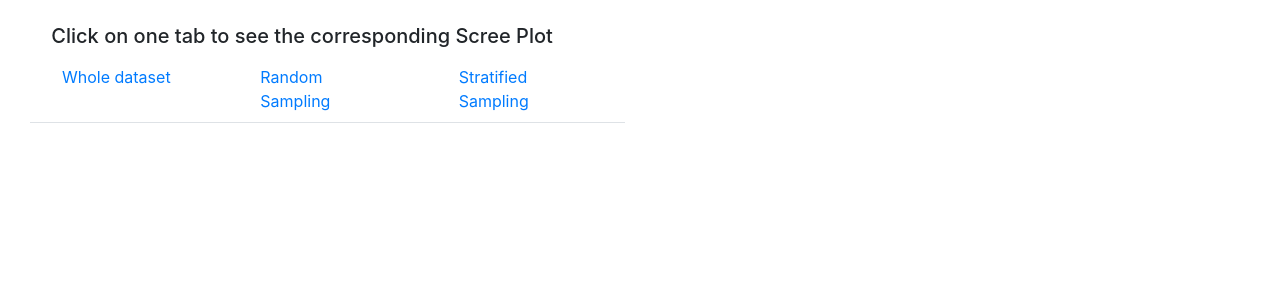
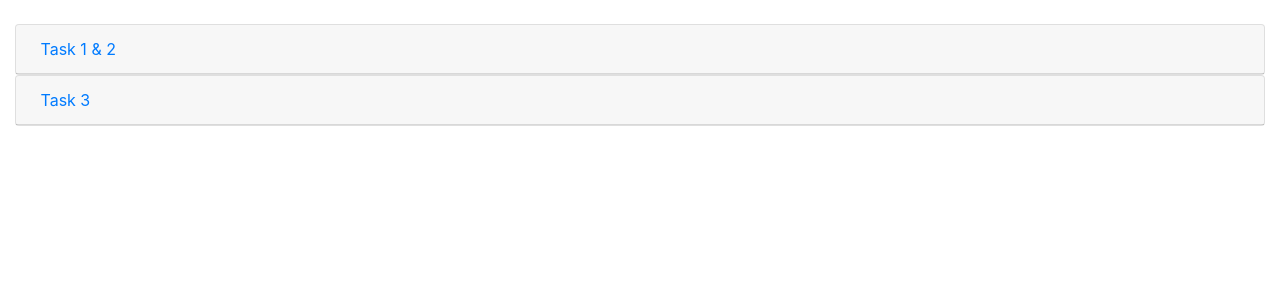
Before and after one commit to adityagaikwad/Visualization-Projects, a Flask app: page / in a window 1280 px wide. Shown: the top 300 px of the page. Run offline with Flask 2, Linux system fonts and the light colour scheme; some libraries are stand-ins or nearby versions.

Commit message:
finally working

```diff
--- a/Assignment 2/app.py
+++ b/Assignment 2/app.py
@@ -14,24 +14,35 @@ app = Flask(__name__)
 # Global variables initialization
 records = {}
 
-records["data_df"] = pd.read_csv("data/encoded_data.csv")
+data_df = pd.read_csv("data/encoded_data.csv")
 records["whole_dataset"] = []
 records["stratified_sample"] = []
 records["random_sample"] = []
-records["data_type"] = None
+
+records["data_loaded"] = False
+
+records["pca"] = {}
+records["pca"]["whole_dataset"] = None
+records["pca"]["stratified_sample"] = None
+records["pca"]["random_sample"] = None
+
+records["pca_loadings"] = {}
+records["pca_loadings"]["whole_dataset"] = None
+records["pca_loadings"]["stratified_sample"] = None
+records["pca_loadings"]["random_sample"] = None
 
 print("Whole dataset loaded into RAM")
-
 
 @app.route('/', methods = ["GET"])
 def index():
 
-    global records
+    # global records
 
-    if not records["data_type"]:
-        return render_template("index.html")
-    else:
-        return render_template("index.html", data = records[records["data_type"]])
+    # if not records["data_type"]:
+    return render_template("index.html")
+    # else:
+    #     return render_template("index.html", data = records[records["data_type"]], pca = records["pca"][records["data_type"]], \
+    #                                         pca_loadings = records["pca_loadings"][records["data_type"]])
     # if request.method == 'POST':
     #    query = request.form['query']
     #    print(query)
@@ -49,89 +60,101 @@ def index():
 #     else:
 #         return {"a": 2}
 
-@app.route('/api/<data_type>', methods = ["GET"])
-def generate_data(data_type):
+@app.route('/api/generate_data', methods = ["POST"])
+def generate_data():
 
     global records
 
     scaler = MinMaxScaler()
 
-    if data_type == "stratified":
+    if not records["data_loaded"]:
 
-        # if sample made already, don't run code again
-        if not records["stratified_sample"]:
-            print("First stratified call")
+        records["data_loaded"] = True
 
-            optimal_k = 7
+        """
+        Stratified sampling code
 
-            kmeanModel = KMeans(n_clusters=optimal_k, random_state=11)
-            kmeanModel.fit(records["data_df"])
+        """
+        print("First stratified call")
 
-            clusters = {i:[] for i in range(optimal_k)}
+        optimal_k = 7
 
-            cluster_labels = kmeanModel.labels_
+        kmeanModel = KMeans(n_clusters=optimal_k, random_state=11)
+        kmeanModel.fit(data_df)
 
-            for record, cluster_number in zip(records["data_df"].iterrows(), cluster_labels):
-                clusters[cluster_number].append(record[1])
+        clusters = {i:[] for i in range(optimal_k)}
 
-            percent = 0.25
-            stratified_sample = []
+        cluster_labels = kmeanModel.labels_
 
-            for cluster_number in clusters.keys():
-                stratified_sample.extend(sample(clusters[cluster_number], int(len(clusters[cluster_number]) * percent)))
+        for record, cluster_number in zip(data_df.iterrows(), cluster_labels):
+            clusters[cluster_number].append(record[1])
 
-            pca = PCA(n_components=15)
+        percent = 0.25
+        stratified_sample = []
 
-            pca.fit(scaler.fit_transform(stratified_sample))
+        for cluster_number in clusters.keys():
+            stratified_sample.extend(sample(clusters[cluster_number], int(len(clusters[cluster_number]) * percent)))
 
-            for feature, pca_variance, pca_variance_ratio in zip(list(range(pca.n_components_)), list(pca.explained_variance_),\
-                                                                 list(pca.explained_variance_ratio_)):
-                records["stratified_sample"].append({"feature":feature, "pca_variance":pca_variance, \
-                                                     "pca_variance_ratio":pca_variance_ratio})
+        pca = PCA(n_components=15)
 
-            # makes it easier to get 75% data variance
-            records["stratified_sample"] = sorted(records["stratified_sample"], key = lambda x: -x["pca_variance"])
+        pca.fit(scaler.fit_transform(stratified_sample))
 
-        records["data_type"] = "stratified_sample"
+        for feature, pca_variance, pca_variance_ratio in zip(list(range(pca.n_components_)), list(pca.explained_variance_),\
+                                                                list(pca.explained_variance_ratio_)):
+            records["stratified_sample"].append({"feature":feature, "pca_variance":pca_variance, \
+                                                    "pca_variance_ratio":pca_variance_ratio})
 
-    elif data_type == "random":
+        # makes it easier to get 75% data variance
+        records["stratified_sample"] = sorted(records["stratified_sample"], key = lambda x: -x["pca_variance"])
+        records["pca_loadings"]["stratified_sample"] = pd.DataFrame(data = pca.components_, columns = ["pca_" + str(i) for i in range(pca.n_components_)]).to_dict("records")
 
-        if not records["random_sample"]:
-            print("First random call")
-            random_sample = records["data_df"].sample(frac=0.25, random_state=11)
+    # if not records["random_sample"]:
 
-            pca = PCA(n_components=15)
+        """
+        Random sampling code
 
-            pca.fit(scaler.fit_transform(random_sample))
+        """
+        print("First random call")
+        random_sample = data_df.sample(frac=0.25, random_state=11)
 
-            for feature, pca_variance, pca_variance_ratio in zip(list(range(pca.n_components_)), list(pca.explained_variance_),\
-                                                        list(pca.explained_variance_ratio_)):
-                records["random_sample"].append({"feature":feature, "pca_variance":pca_variance, \
-                                                     "pca_variance_ratio":pca_variance_ratio})
+        pca = PCA(n_components=15)
 
-            # makes it easier to get 75% data variance
-            records["random_sample"] = sorted(records["random_sample"], key = lambda x: -x["pca_variance"])
+        pca.fit(scaler.fit_transform(random_sample))
 
-        records["data_type"] = "random_sample"
+        for feature, pca_variance, pca_variance_ratio in zip(list(range(pca.n_components_)), list(pca.explained_variance_),\
+                                                    list(pca.explained_variance_ratio_)):
+            records["random_sample"].append({"feature":feature, "pca_variance":pca_variance, \
+                                                    "pca_variance_ratio":pca_variance_ratio})
 
-    elif data_type == "whole":
+        # makes it easier to get 75% data variance
+        records["random_sample"] = sorted(records["random_sample"], key = lambda x: -x["pca_variance"])
+        records["pca_loadings"]["random_sample"] = pd.DataFrame(data = pca.components_, columns = ["pca_" + str(i) for i in range(pca.n_components_)]).to_dict("records")
+        # records["pca"]["whole_dataset"] = pca.fit_transform()
 
-        if not records["whole_dataset"]:
-            pca = PCA(n_components=15)
+    # if not records["whole_dataset"]:
 
-            pca.fit(scaler.fit_transform(records["data_df"]))
+        """
+        PCA for the whole dataset
 
-            for feature, pca_variance, pca_variance_ratio in zip(list(range(pca.n_components_)), list(pca.explained_variance_),\
-                                                        list(pca.explained_variance_ratio_)):
-                records["whole_dataset"].append({"feature":feature, "pca_variance":pca_variance, \
-                                                     "pca_variance_ratio":pca_variance_ratio})
+        """
+        pca = PCA(n_components=15)
 
-            # makes it easier to get 75% data variance
-            records["whole_dataset"] = sorted(records["whole_dataset"], key = lambda x: -x["pca_variance"])
+        pca.fit(scaler.fit_transform(data_df))
 
-        records["data_type"] = "whole_dataset"
+        for feature, pca_variance, pca_variance_ratio in zip(list(range(pca.n_components_)), list(pca.explained_variance_),\
+                                                    list(pca.explained_variance_ratio_)):
+            records["whole_dataset"].append({"feature":feature, "pca_variance":pca_variance, \
+                                                    "pca_variance_ratio":pca_variance_ratio})
 
-    return redirect(url_for('index'))
+        # makes it easier to get 75% data variance
+        records["whole_dataset"] = sorted(records["whole_dataset"], key = lambda x: -x["pca_variance"])
+
+        records["pca_loadings"]["whole_dataset"] = pd.DataFrame(data = pca.components_, columns = ["pca_" + str(i) for i in range(pca.n_components_)]).to_dict("records")
+        # records["pca"]["whole_dataset"] = pca.fit_transform()
+
+    return json.dumps(records)
+
+# def calculate_intrinsic_dimensionality(pca):
 
 
 if __name__ == '__main__':
--- a/Assignment 2/templates/index.html
+++ b/Assignment 2/templates/index.html
@@ -38,23 +38,29 @@
 
     <body>
         <div class="container-fluid">
-
-            <div id="task12">
-
             <br>
+            <div id="accordion">
+                <div class="card">
+                    <div class="card-header" id="task12">
+                        <a class="collapsed card-link" data-toggle="collapse" href="#collapseOne">
+                            <i class="fa fa-angle-down rotate-icon"></i> &nbsp;Task 1 & 2
+                        </a>
+                    </div>
+                    <div id="collapseOne" class="collapse" data-parent="#accordion">
+                        <div class="card-body">
                             <div class="col-md-6">
                                 <h5>
                                    &nbsp; &nbsp; Click on one tab to see the corresponding Scree Plot
                                 </h5>
                                 <ul class="nav nav-tabs">
                                     <li class="col-md-4">
-                            <a class="nav-link" href="api/whole">Whole dataset</a>
+                                        <a class="nav-link" href="#" id="t1_whole_dataset">Whole dataset</a>
                                     </li>
                                     <li class="col-md-4">
-                            <a class="nav-link" href="api/random">Random Sampling</a>
+                                        <a class="nav-link" href="#" id="t1_random_sample">Random Sampling</a>
                                     </li>
                                     <li class="col-md-4">
-                            <a class="nav-link" href="api/stratified">Stratified Sampling</a>
+                                        <a class="nav-link" href="#" id="t1_stratified_sample">Stratified Sampling</a>
                                     </li>
                                   </ul>
                             </div>
@@ -73,24 +79,119 @@
                             </div>
 
                         </div>
+                    </div>
+                </div>
+
+                <div class="card">
+                    <div class="card-header" id="task3">
+                        <a class="collapsed card-link" data-toggle="collapse" href="#collapseTwo">
+                            <i class="fa fa-angle-down rotate-icon"></i> &nbsp;Task 3
+                        </a>
+                    </div>
+                    <div id="collapseTwo" class="collapse">
+                        <div class="card-body">
+
+                            <div class="row" id="row2">
+
+                                <div class="col-md-4" id="r2c1">
+                                    Scatter1
+                                </div>
+
+                                <div class="col-md-4" id="r2c2">
+                                    Scatter2
+                                </div>
+
+                                <div class="col-md-4" id="r2c3">
+                                    Scatter3
+                                </div>
+
+
+                            </div>
+
+                        </div>
+                    </div>
+                </div>
+
+            </div>
+<!--
+            <div id="task12">
+
+                <br>
+
+            </div> -->
 
         </div>
 
         <script>
 
-            // get data from backend
-            var data = {{ data|safe }};
-            // console.log(data[0]);
+            // document.getElementById("task12").addEventListener("click", call_task1_api);
 
-            // // clear all previous graphs
-            // d3.selectAll("g").remove();
+            $('#accordion').on('show.bs.collapse', function () {
+            //on clicking the accordion menu
+                call_task1_api();
+            });
+
+            var full_data;
+
+            function call_task1_api() {
+                $.ajax({
+                    type:"POST",//or POST
+                    url:'/api/generate_data',
+                                    //  (or whatever your url is)
+                    // data:{data1:var1},
+                    //can send multipledata like {data1:var1,data2:var2,data3:var3
+                    //can use dataType:'text/html' or 'json' if response type expected
+                    success:function(responsedata){
+                        // process on data
+                        full_data = JSON.parse(responsedata);
+                        // console.log(full_data);
+
+                        // by default plot whole dataset
+                        plotGraph("whole_dataset");
+                    }
+                })
+            }
+
+            // add onclick for 3 nav bars and call graph function accordingly
+            document.getElementById("t1_whole_dataset").addEventListener("click", function() {
+                plotGraph("whole_dataset");
+            });
+
+            document.getElementById("t1_random_sample").addEventListener("click", function() {
+                plotGraph("random_sample");
+            });
+
+            document.getElementById("t1_stratified_sample").addEventListener("click", function() {
+                plotGraph("stratified_sample");
+            });
+
+
+            function plotGraph(data_type) {
+
+                var data = full_data[data_type];
+
+                // console.log(data_type);
+
+                // d3.select("#accordion").selectAll("li").select("a")
+                //     .classed("active", false);
+
+                // d3.select("#t1" + data_type).select("a")
+                //     .classed("active", true);
+
+                // $('.nav.nav-tabs > li').on('click', function(e) {
+                //     $('.nav.nav-tabs > li').removeClass('active');
+                //     $(this).addClass('active');
+                // });
+
+                d3.select("#r1c1").selectAll("g").remove();
 
                 // add svg
+                // try constant height and width
                 var height = $("#r1c1").height();
                 var width = $("#r1c1").width();
                 // console.log(height, width);
 
-            var svg = d3.selectAll("svg")
+                var svg = d3.select("#r1c1").select("svg")
                         .attr("width", width)
                         .attr("height", height);
 
@@ -157,7 +258,7 @@
                 }
 
                 console.log("Intrinsic dimensionality = ", intrinsic_dimensionality);
-            console.log(cum_data);
+                // console.log(data);
 
                 var curve = d3.line()
                     .x(function(d) { return xAxis("feature "+ String(d.feature)); })
@@ -178,6 +279,8 @@
                     .style("stroke", "#000")
                     .style("stroke-width", 2);
 
+            }
+
         </script>
     </body>
 
--- a/Assignment 2/templates/test.html
+++ b/Assignment 2/templates/test.html
@@ -20,8 +20,8 @@
 <div id="accordion">
     <div class="card">
         <div class="card-header">
-            <a class="collapsed card-link" data-toggle="collapse" href="#collapseTwo">
-                <i class="fa fa-angle-down rotate-icon"></i> &nbsp;Collapsible Group Item #2
+            <a class="collapsed card-link" data-toggle="collapse" href="#collapseOne">
+                <i class="fa fa-angle-down rotate-icon"></i> &nbsp;Collapsible Group Item #1
             </a>
         </div>
         <div id="collapseOne" class="collapse show" data-parent="#accordion">
@@ -30,7 +30,7 @@
             </div>
         </div>
     </div>
-</div>
+<!-- </div> -->
     <div class="card">
       <div class="card-header">
         <a class="collapsed card-link" data-toggle="collapse" href="#collapseTwo">
```
Also changed, not shown: Assignment 2/api/task1.py (added, +101 -0 lines), Assignment 2/api/task2.py (added), Assignment 2/api/task3.py (added), 2 other files. Lines whose indentation alone changed are shown as unchanged.
